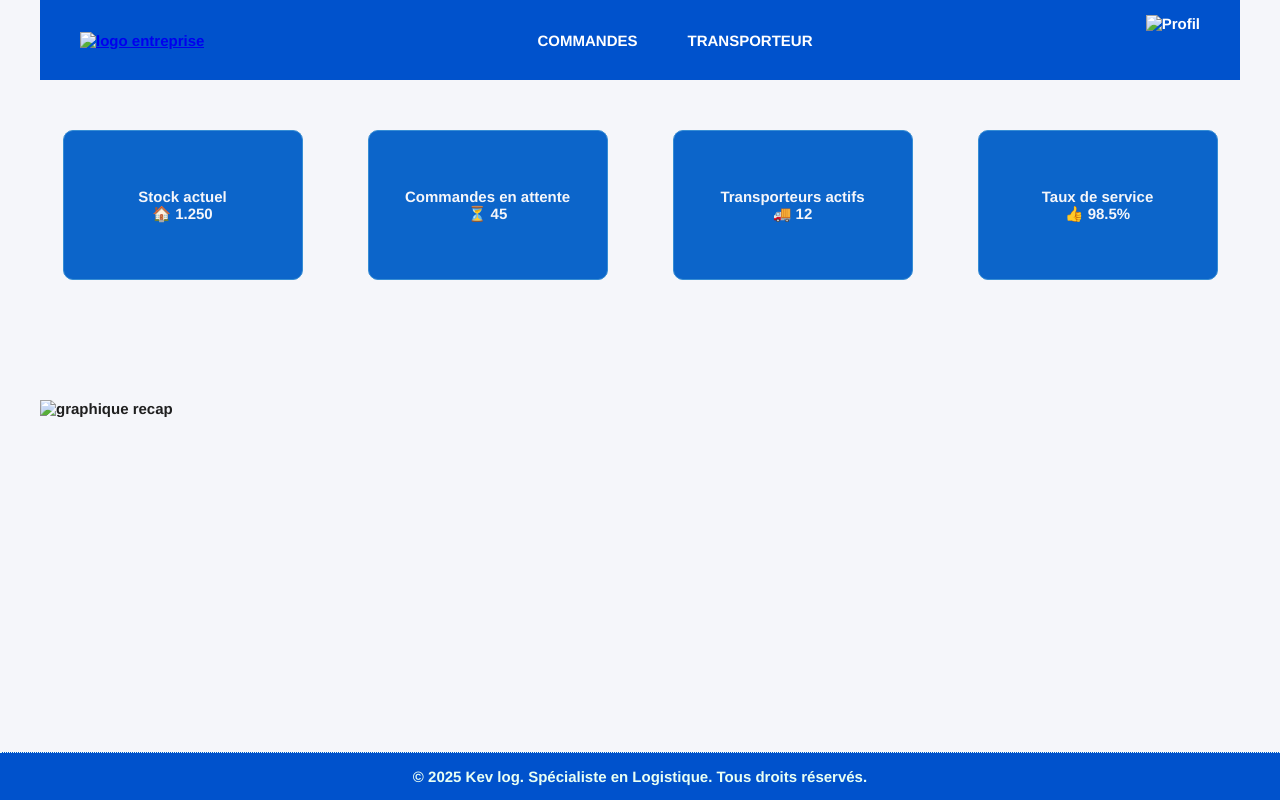
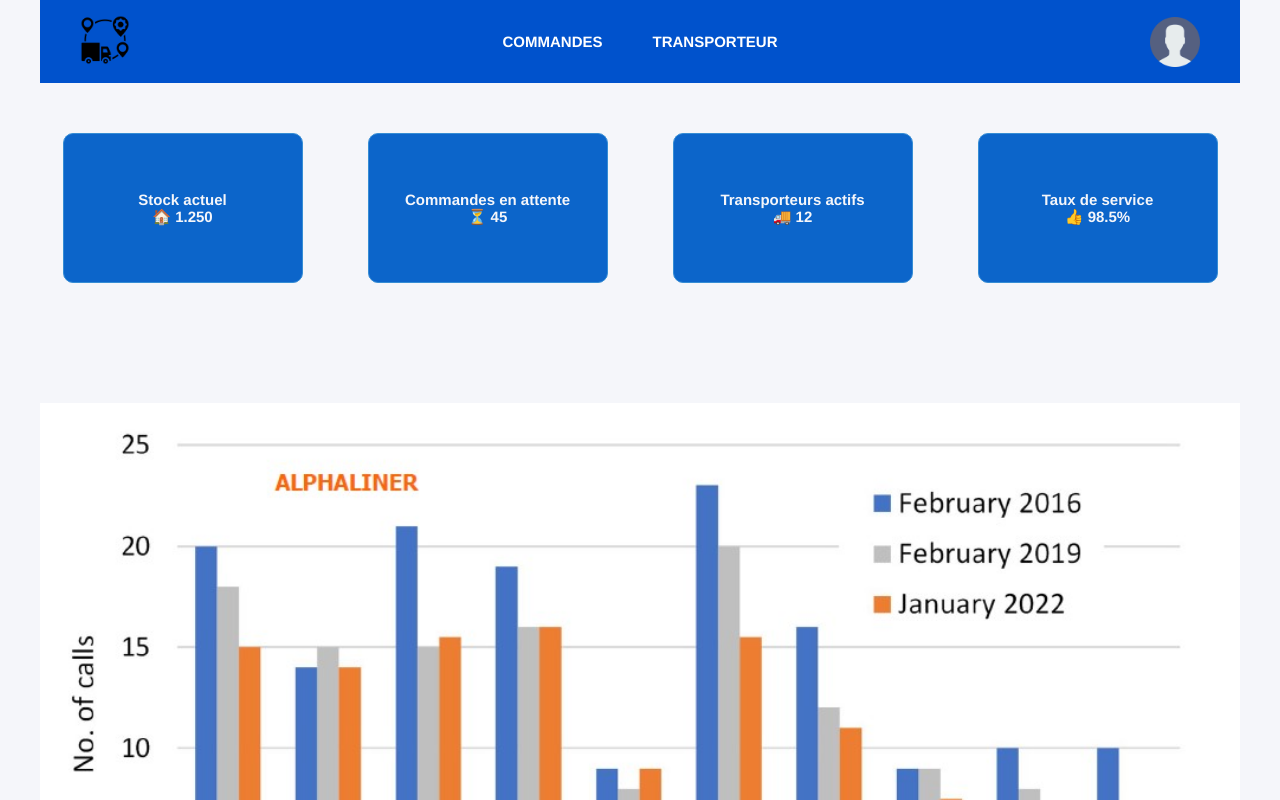
Before and after one commit to komlankvn-cyber/Projet-log1, a plain HTML site: page index.html in a window 1280 px wide. Drawn offline with Linux system fonts and the light colour scheme; the site is published under a folder, as on GitHub Pages, so addresses that start at the root find nothing.

Commit message:
Update index.html

```diff
--- a/index.html
+++ b/index.html
@@ -9,14 +9,14 @@
     <body>
         <header>
             <nav class="container">
-                <a href="/index.html">
-                    <img src="/images/logistique-de-livraison.png" alt="logo entreprise" class="logo" decoding="async" />
+                <a href="index.html">
+                    <img src="images/logistique-de-livraison.png" alt="logo entreprise" class="logo" decoding="async" />
                 </a>
                 <ul>
                     <li><a href="commandes.html">Commandes</a></li>
-                    <li><a href="/transporteur.html">Transporteur</a></li>
+                    <li><a href="transporteur.html">Transporteur</a></li>
                 </ul>
-                <img src="/images/utilisateur.png" alt="Profil" decoding="async" />
+                <img src="images/utilisateur.png" alt="Profil" decoding="async" />
             </nav>
         </header>
         <main>
@@ -40,7 +40,7 @@
             </section>
             <section class="container graph-section">
                 <div class="graph">
-                    <img src="/images/graphique.jpg" alt="graphique recap" class="graf" loading="lazy" decoding="async" />
+                    <img src="images/graphique.jpg" alt="graphique recap" class="graf" loading="lazy" decoding="async" />
                 </div>
             </section>
         </main>
```
